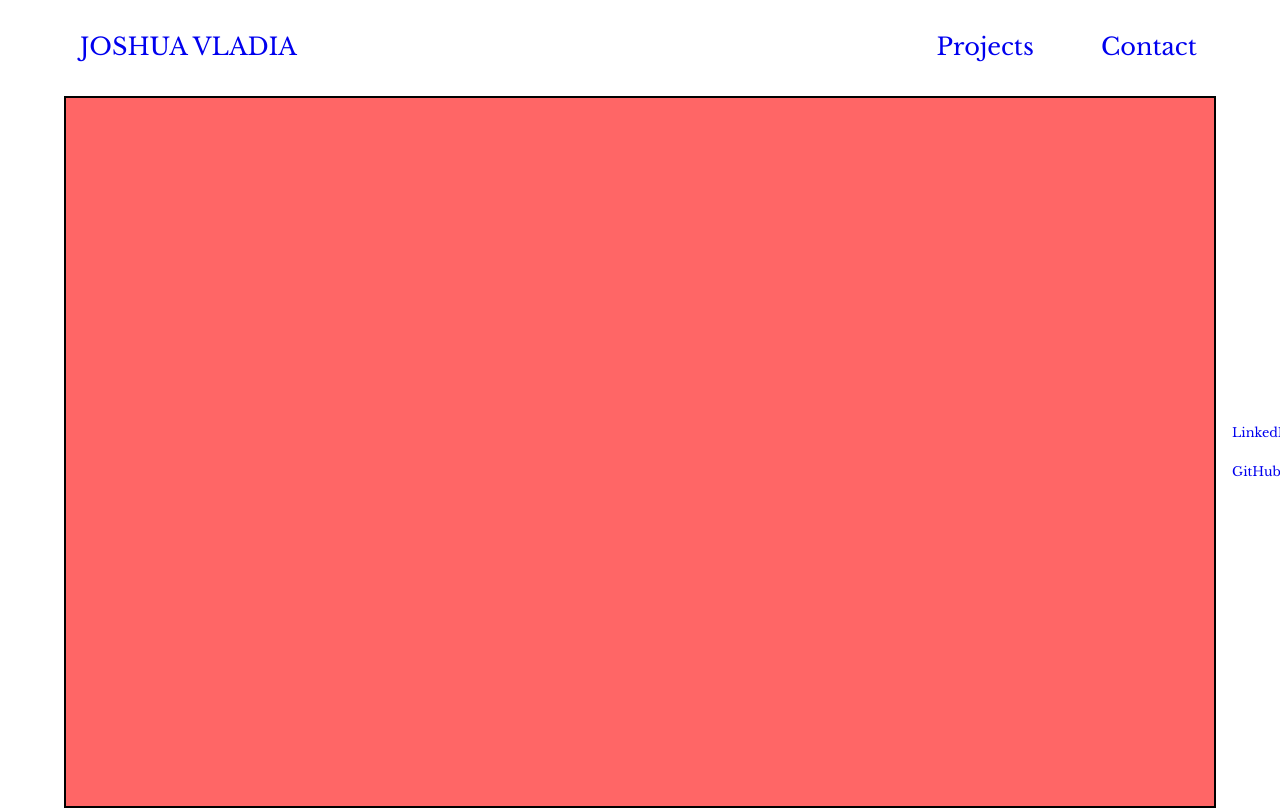
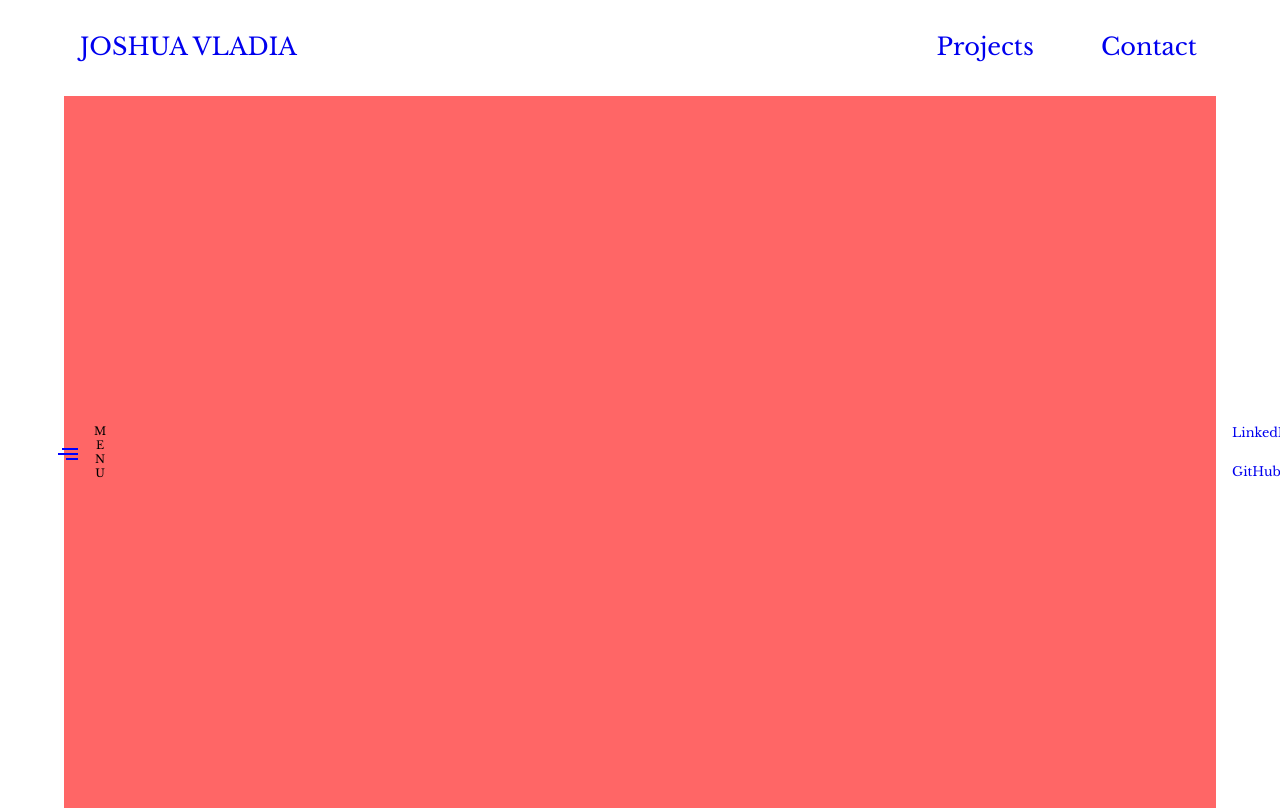
Before and after one commit to JCVCoding/jcvcoding.github.io, a React (Create React App) app in the folder my-site/: page / in a window 1280 px wide. Built offline with nearby package versions, Linux system fonts and the light colour scheme.

Commit message:
Added menu component and styling

```diff
--- a/my-site/src/App.js
+++ b/my-site/src/App.js
@@ -5,6 +5,7 @@ import "./App.css";
 
 import Header from "./Components/Header/header.component";
 import SocialBar from "./Components/SocialBar/socialBar.component";
+import Menu from "./Components/Menu/menu.component";
 import HomePage from "./Pages/HomePage/homepage.component";
 import ProjectPage from "./Pages/ProjectPage/projectPage.component";
 import ContactPage from "./Pages/ContactPage/contactPage.component";
@@ -13,6 +14,7 @@ const App = () => (
   <div className="container">
     <Header />
     <SocialBar />
+    <Menu />
     <Switch>
       <Route exact path="/" component={HomePage} />
       <Route exact path="/projects" component={ProjectPage} />
--- a/my-site/src/Components/HomePageHero/homePageHero.styles.jsx
+++ b/my-site/src/Components/HomePageHero/homePageHero.styles.jsx
@@ -5,5 +5,4 @@ export const HomePageHeroContainer = styled.div`
   width: 100%;
   height: 100%;
   background-color: #ff6666;
-  border: 2px solid black;
 `;
--- /dev/null
+++ b/my-site/src/Components/Menu/menu.component.jsx
@@ -0,0 +1,47 @@
+import React from "react";
+
+import {
+  MenuToggleContainer,
+  MenuIconContainer,
+  MenuIconLine,
+  MenuTextContainer,
+  MenuTextLetter,
+} from "./menu.styles";
+
+class Menu extends React.Component {
+  constructor() {
+    super();
+    this.state = {
+      isToggled: false,
+    };
+  }
+
+  handleClick = () => {
+    if (this.state.isToggled === true) {
+      this.setState({ isToggled: false });
+    } else {
+      this.setState({ isToggled: true });
+    }
+  };
+
+  render() {
+    const { isToggled } = this.state;
+    return (
+      <MenuToggleContainer onClick={this.handleClick} isToggled={isToggled}>
+        <MenuIconContainer>
+          <MenuIconLine />
+          <MenuIconLine />
+          <MenuIconLine />
+        </MenuIconContainer>
+        <MenuTextContainer>
+          <MenuTextLetter>m</MenuTextLetter>
+          <MenuTextLetter>e</MenuTextLetter>
+          <MenuTextLetter>n</MenuTextLetter>
+          <MenuTextLetter>u</MenuTextLetter>
+        </MenuTextContainer>
+      </MenuToggleContainer>
+    );
+  }
+}
+
+export default Menu;
--- /dev/null
+++ b/my-site/src/Components/Menu/menu.styles.jsx
@@ -0,0 +1,111 @@
+import styled, { css } from "styled-components";
+
+export const MenuIconContainer = styled.i`
+  display: flex;
+  flex-direction: column;
+  align-content: flex-end;
+`;
+
+export const MenuIconLine = styled.span`
+  width: 20px;
+  height: 2px;
+  background-color: blue;
+  margin-top: 3px;
+  align-self: flex-end;
+  transform-origin: right center;
+  transition: all 0.4s cubic-bezier(0.215, 0.61, 0.355, 1);
+
+  &:nth-child(1) {
+    width: 16px;
+  }
+
+  &:nth-child(3) {
+    width: 12px;
+  }
+`;
+
+export const MenuTextContainer = styled.span`
+  display: flex;
+  flex-direction: column;
+
+  font-size: 0.7rem;
+  text-transform: uppercase;
+  letter-spacing: 0.2em;
+  margin-left: 1rem;
+`;
+
+export const MenuTextLetter = styled.span`
+  transition: all 1s cubic-bezier(0.075, 0.82, 0.165, 1);
+`;
+
+export const toggleMenu = css`
+  ${(props) =>
+    props.isToggled
+      ? css`
+          ${MenuIconContainer} > span {
+            transition: all 0.2s cubic-bezier(0.215, 0.61, 0.355, 1);
+
+            &:nth-child(1) {
+              width: 1.5rem;
+              transform-origin: left center;
+              transform: rotate(45deg);
+            }
+            &:nth-child(3) {
+              width: 1.5rem;
+              transform-origin: left center;
+              transform: rotate(-45deg);
+              margin-top: 10px;
+            }
+            &:nth-child(2) {
+              width: 0;
+            }
+          }
+
+          ${MenuTextContainer} > span {
+            background-color: transparent;
+            opacity: 0;
+            transition: opacity 0.4s cubic-bezier(0.215, 0.61, 0.355, 1);
+          }
+        `
+      : css`
+          &:hover {
+            ${MenuIconContainer} > span {
+              transform: scaleX(1.6);
+              transition: all 0.4s cubic-bezier(0.215, 0.61, 0.355, 1);
+            }
+
+            ${MenuTextContainer} > span {
+              &:nth-child(1) {
+                transform: translate(-3px);
+              }
+              &:nth-child(3) {
+                transform: translate(-3px);
+              }
+              transform: translate(3px);
+              transition: transform 0.5s cubic-bezier(0.075, 0.82, 0.165, 1);
+            }
+          }
+        `}
+`;
+
+export const MenuToggleContainer = styled.a`
+  grid-row: 2 / 3;
+  grid-column: 1 / 2;
+
+  align-self: center;
+  justify-self: center;
+  margin-left: 6.4rem;
+
+  z-index: 5;
+
+  cursor: pointer;
+
+  display: flex;
+  align-items: center;
+  height: auto;
+  width: auto;
+  background: transparent;
+  text-align: center;
+
+  ${toggleMenu};
+`;
```
